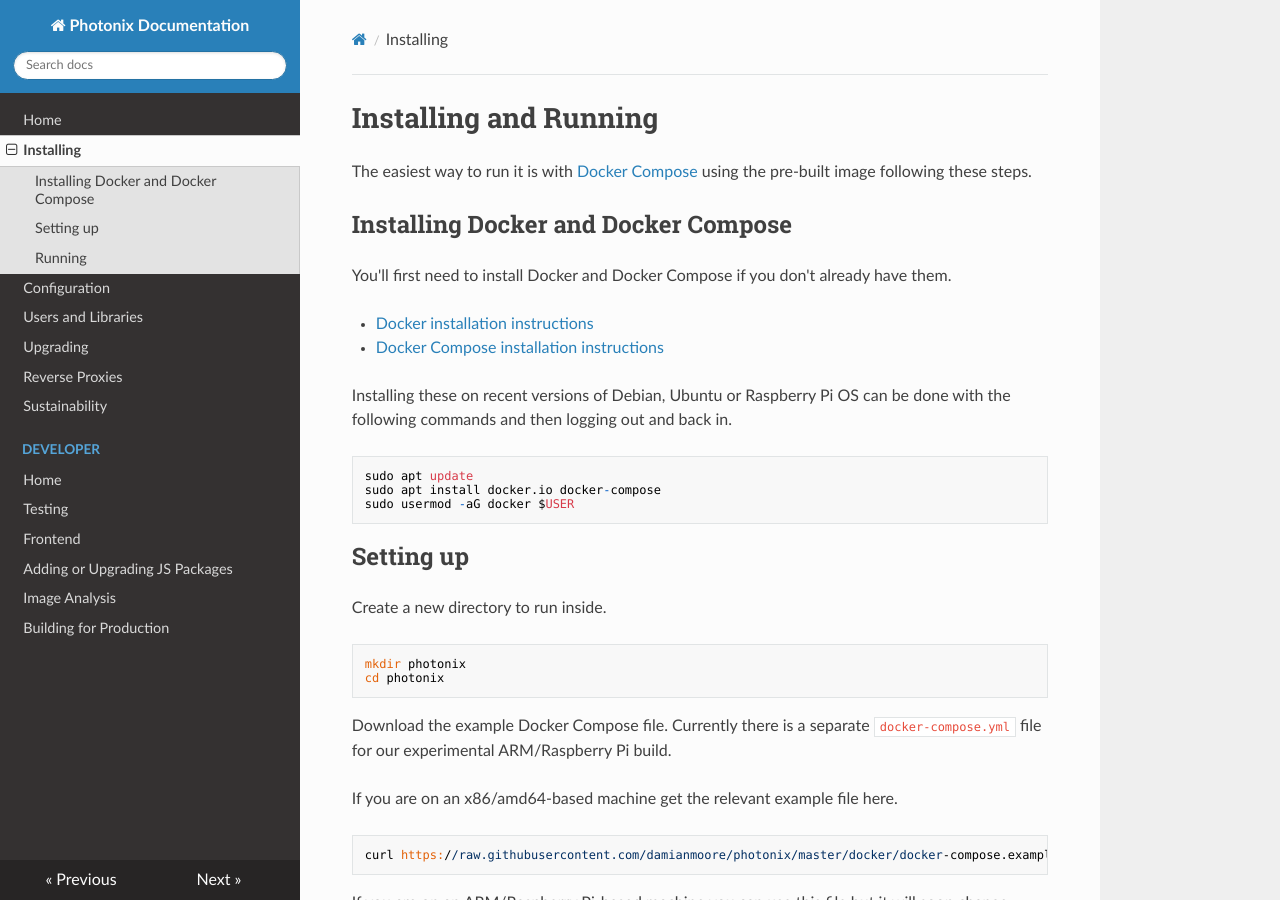
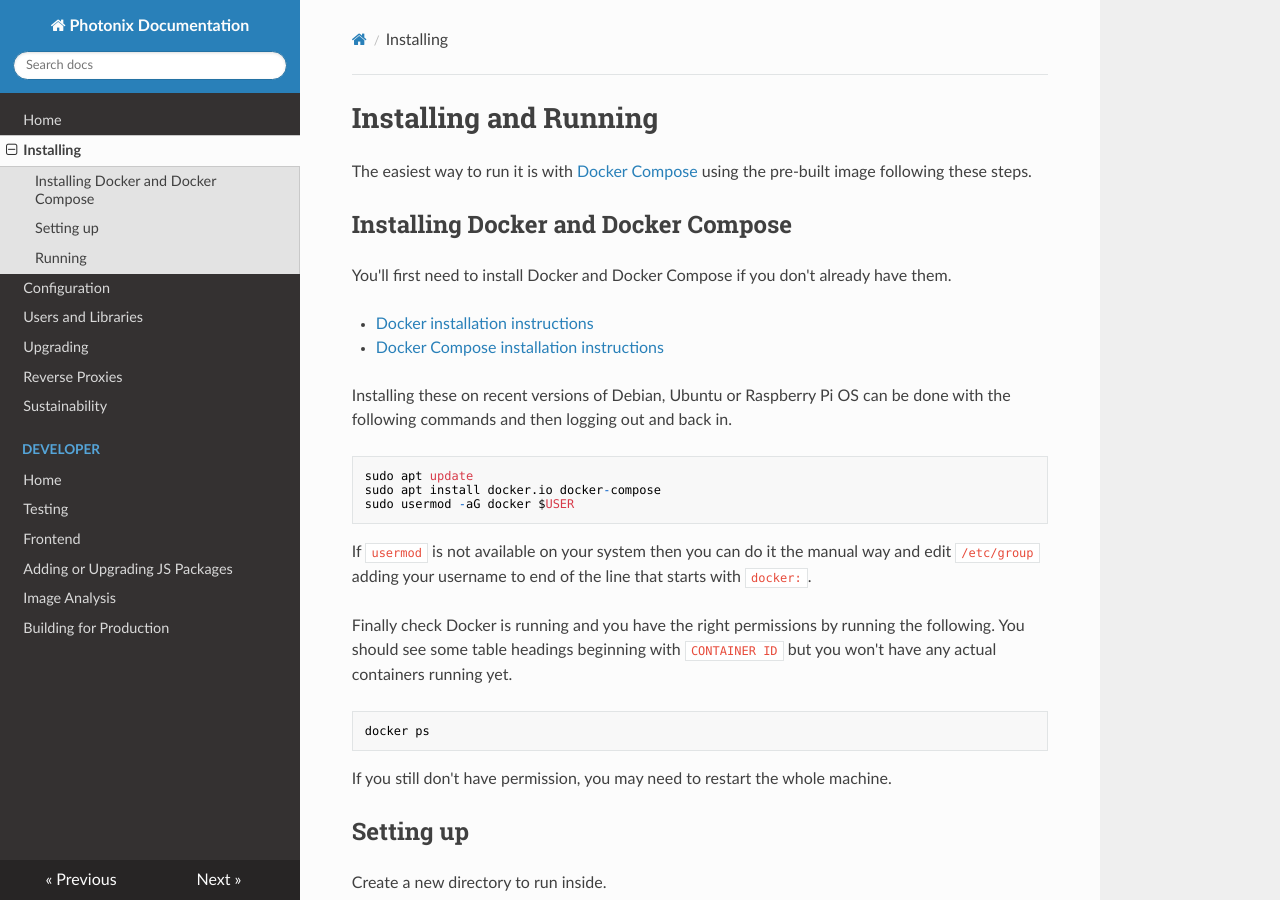
Before and after one commit to photonixapp/photonix-website, an MkDocs documentation site: the page built from docs/installing.md, in a window 1280 px wide and 900 px high. Built offline with MkDocs 1.6.1, drawn with Linux system fonts in a browser that asks for light colours; nearby versions of some CDN libraries.

```diff
--- a/docs/installing.md
+++ b/docs/installing.md
@@ -14,6 +14,14 @@ Installing these on recent versions of Debian, Ubuntu or Raspberry Pi OS can be
     sudo apt update
     sudo apt install docker.io docker-compose
     sudo usermod -aG docker $USER
+
+If `usermod` is not available on your system then you can do it the manual way and edit `/etc/group` adding your username to end of the line that starts with `docker:`.
+
+Finally check Docker is running and you have the right permissions by running the following. You should see some table headings beginning with `CONTAINER ID` but you won't have any actual containers running yet.
+
+    docker ps
+
+If you still don't have permission, you may need to restart the whole machine.
 
 ## Setting up
 
```
Also changed, not shown: static/css/style.css (+22 -2 lines), 1 other file.
